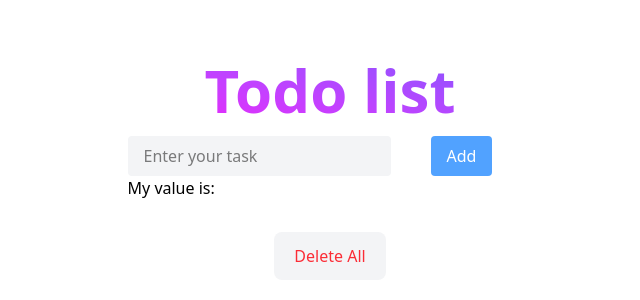
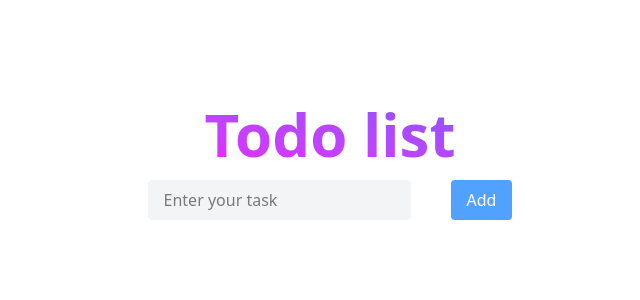
Before and after one commit to shin-client/hdit-react-ultimate, a React (Vite) app: page / in a window 1280 px wide. Shown: the part 230-530 px from the top of the page, without its empty margins (310-950 px from the left). Built offline with nearby package versions, Linux system fonts and the light colour scheme.

Commit message:
refactor: remove debug output and clean up TodoAdd and TodoList components

```diff
--- a/src/components/TodoAdd.jsx
+++ b/src/components/TodoAdd.jsx
@@ -25,7 +25,6 @@ const TodoAdd = ({addNewTodo}) => {
       >
         Add
       </button>
-      <p>My value is: {valueInput}</p>
     </div>
   );
 };
--- a/src/components/TodoList.jsx
+++ b/src/components/TodoList.jsx
@@ -19,9 +19,7 @@ const TodoList = ({ todoList, setTodoList }) => {
                     <FaTrash
                       className="text-red-500"
                       onClick={() => {
-                        setTodoList(
-                          todoList.filter((td) => td.id !== todo.id)
-                        );
+                        setTodoList(todoList.filter((td) => td.id !== todo.id));
                       }}
                     />
                   </div>
@@ -34,12 +32,18 @@ const TodoList = ({ todoList, setTodoList }) => {
           })}
         </tbody>
       </table>
-      <button
-        className="text-red-500 font-medium px-5 py-3 bg-gray-100 hover:bg-red-100 transition-colors rounded-lg cursor-pointer"
-        onClick={() => {setTodoList([])}}
-      >
-        Delete All
-      </button>
+      {todoList.length !== 0 ? (
+        <button
+          className="text-red-500 font-medium px-5 py-3 bg-gray-100 hover:bg-red-100 transition-colors rounded-lg cursor-pointer"
+          onClick={() => {
+            setTodoList([]);
+          }}
+        >
+          Delete All
+        </button>
+      ) : (
+        ""
+      )}
     </>
   );
 };
```
